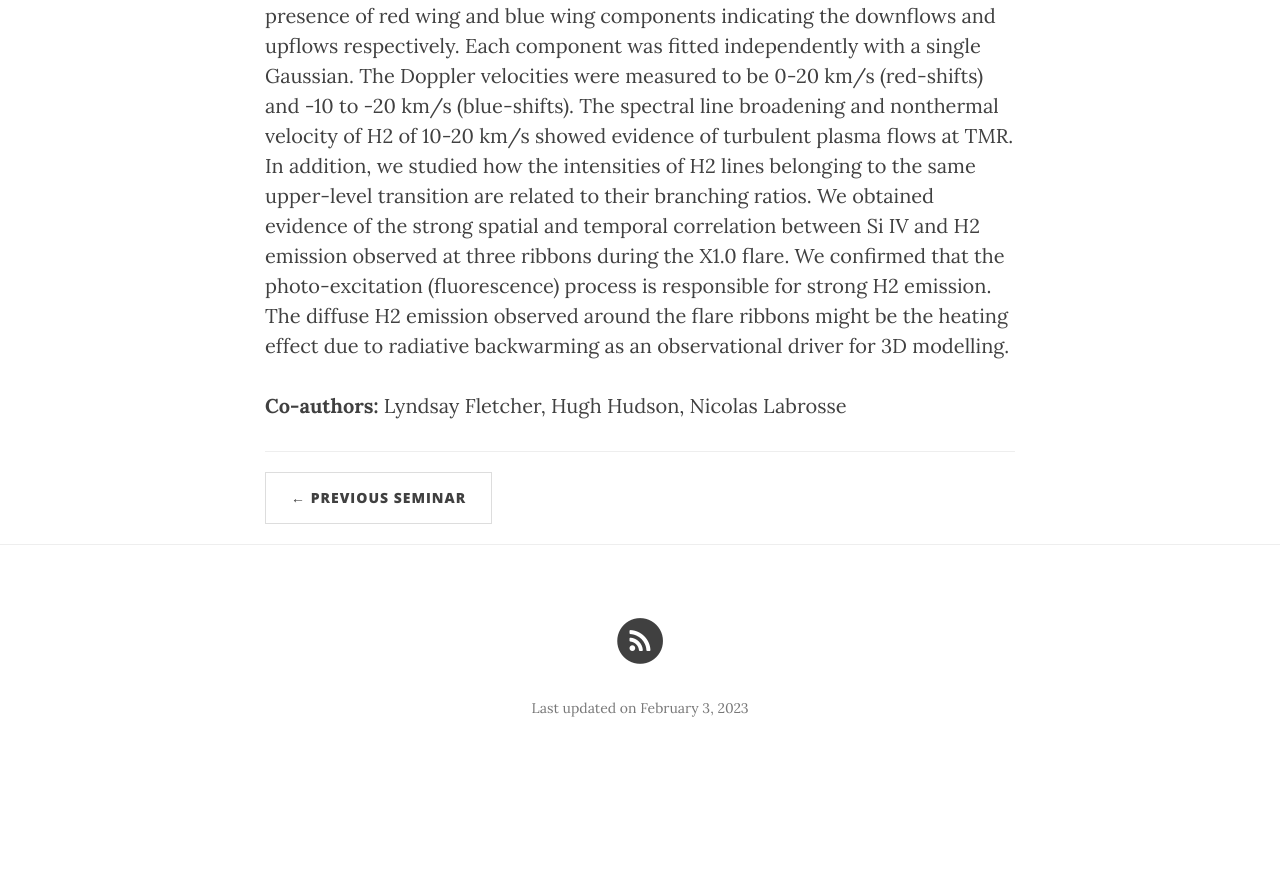
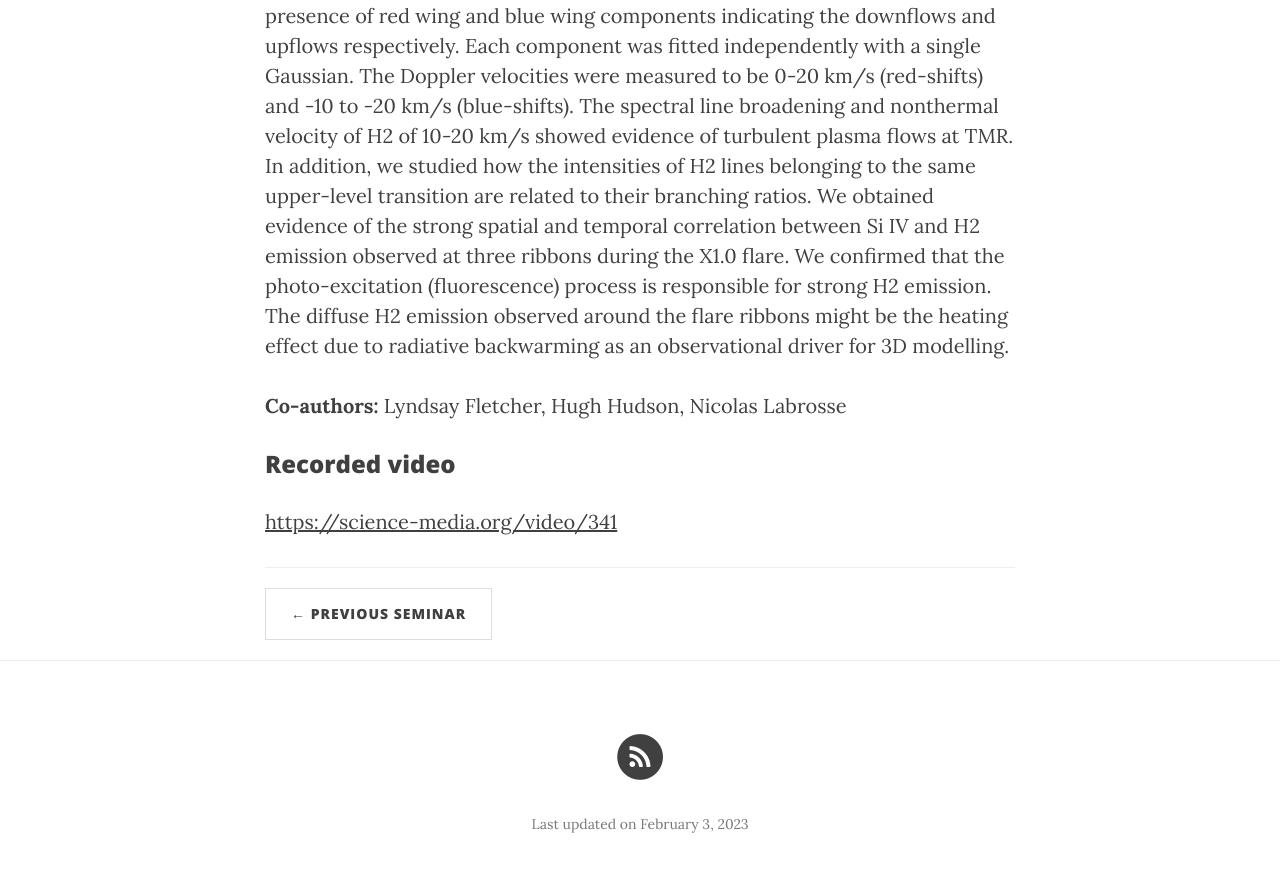
Before and after one commit to ITA-Solar/espos, a Jekyll site: the page built from _posts/2023-02-02-Mulay.md, in a window 1280 px wide and 900 px high, scrolled down 1228 px. Shown: the top 872 px of the window. Built offline with Jekyll 4.4.1, drawn with Linux system fonts in a browser that asks for light colours; nearby versions of some CDN libraries; before the commit the page ends 2012 px from its top, so only the background shows below that.

Commit message:
Update 2023-02-02-Mulay.md

```diff
--- a/_posts/2023-02-02-Mulay.md
+++ b/_posts/2023-02-02-Mulay.md
@@ -16,3 +16,7 @@ We carried out a thorough investigation of activity at the TMR during flares usi
 The H2 lines were broad and needed multiple Gaussian to fit the lines. In addition to a stationary component in five H2 spectral profiles, we observed the presence of red wing and blue wing components indicating the downflows and upflows respectively. Each component was fitted independently with a single Gaussian. The Doppler velocities were measured to be 0-20 km/s (red-shifts) and -10 to -20 km/s (blue-shifts). The spectral line broadening and nonthermal velocity of H2 of 10-20 km/s showed evidence of turbulent plasma flows at TMR. In addition, we studied how the intensities of H2 lines belonging to the same upper-level transition are related to their branching ratios. We obtained evidence of the strong spatial and temporal correlation between Si IV and H2 emission observed at three ribbons during the X1.0 flare. We confirmed that the photo-excitation (fluorescence) process is responsible for strong H2 emission. The diffuse H2 emission observed around the flare ribbons might be the heating effect due to radiative backwarming as an observational driver for 3D modelling.
 
 **Co-authors:** Lyndsay Fletcher, Hugh Hudson, Nicolas Labrosse
+
+### Recorded video
+
+[https://science-media.org/video/341](https://science-media.org/video/341)
```
